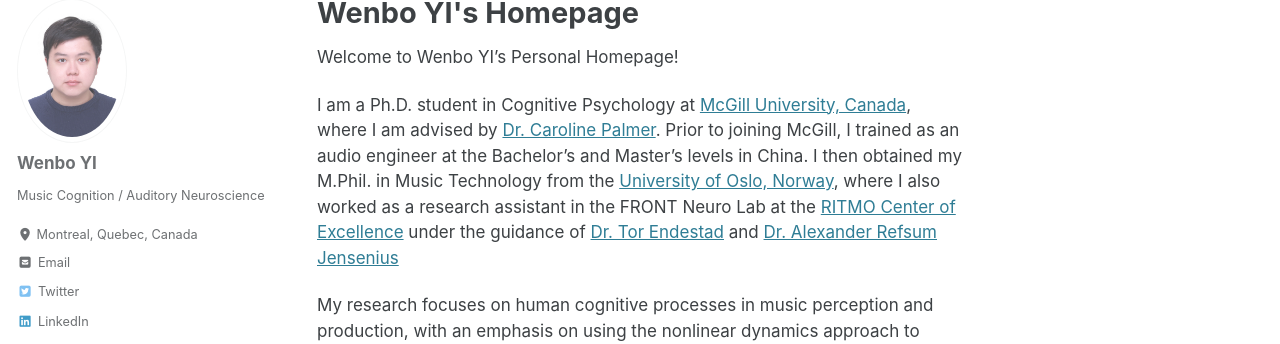
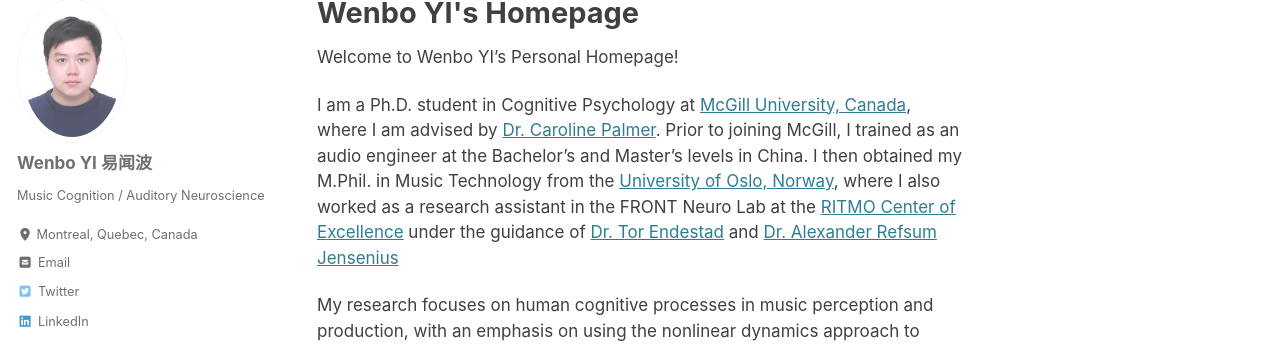
Before and after one commit to wenboyi/wenboyi, a Jekyll site: the page built from index.md, in a window 1280 px wide. Shown: the part 87-431 px from the top of the page. Built offline with Jekyll 4.4.1, drawn with Linux system fonts in a browser that asks for light colours; cached includes are drawn as plain includes.

Commit message:
Update _config.yml

```diff
--- a/_config.yml
+++ b/_config.yml
@@ -117,7 +117,7 @@ analytics:
 
 # Site Author
 author:
-  name             : "Wenbo YI"
+  name             : "Wenbo YI 易闻波"
   avatar           : "/assets/image/IMG_2666.JPG"
   bio              : "Music Cognition / Auditory Neuroscience"
   location         : "Montreal, Quebec, Canada"
```
